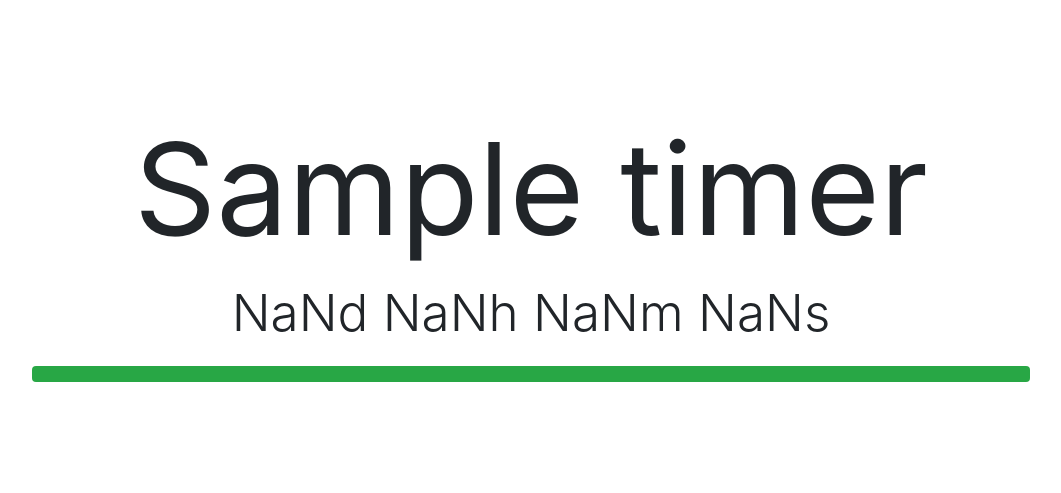
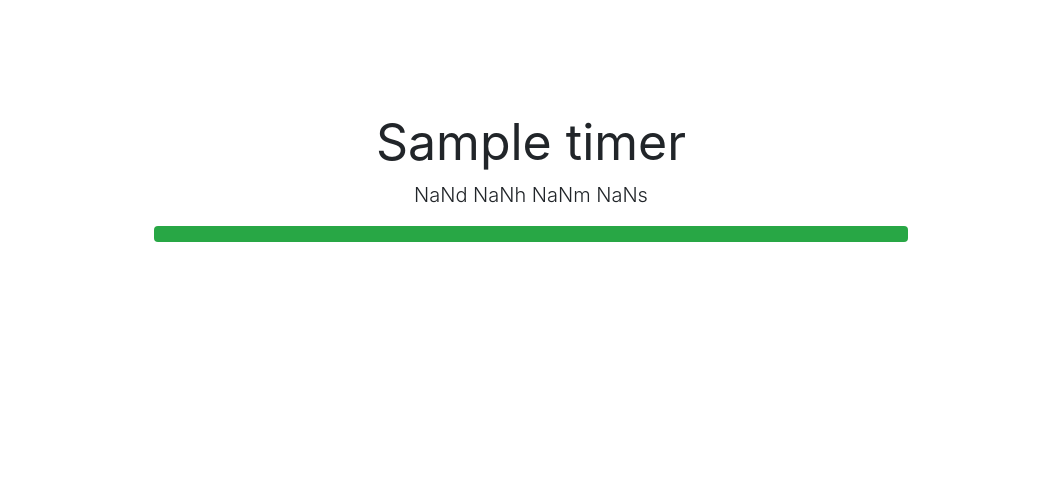
Before and after one commit to neiltesaluna/countpool, a Flask app: page / in a window 1280 px wide. Shown: the part 56-549 px from the top of the page, without its empty margins (109-1170 px from the left). Run offline with Flask 2, Linux system fonts and the light colour scheme; tables that the repository leaves empty hold one stand-in row (values such as "Sample post"); grey boxes marked "Sample" are stand-in pictures; some libraries are stand-ins or nearby versions.

Commit message:
edit desktop font size

```diff
--- a/countpool/static/main.css
+++ b/countpool/static/main.css
@@ -12,6 +12,13 @@
 
 .jumbotron {
   background-color: #fff;
+  margin: auto;
+}
+@media screen and (min-width: 1200px) {
+  .jumbotron{
+    max-width: 866px;
+    max-height: 518px;
+  }
 }
 
 .clickable {
@@ -21,9 +28,19 @@
 .title-text {
   font-size:10vw;
 }
+@media screen and (min-width: 1200px) {
+  .title-text {
+    font-size: 50px;
+  }
+}
 
 .timer-text {
   font-size:4vw;
+}
+@media screen and (min-width: 1200px) {
+  .timer-text {
+    font-size: 20px;
+  }
 }
 
 .modal-dialog {
```
Also changed, not shown: 1 other file.
